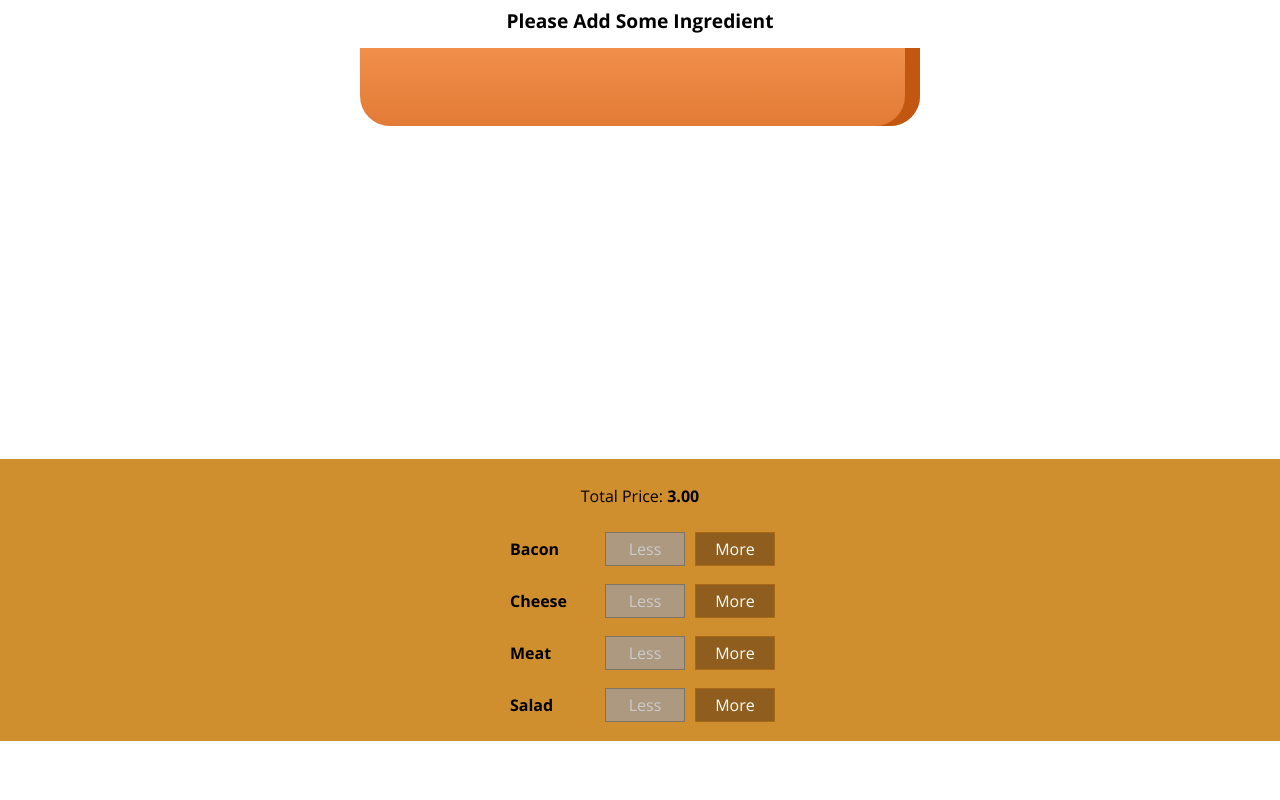
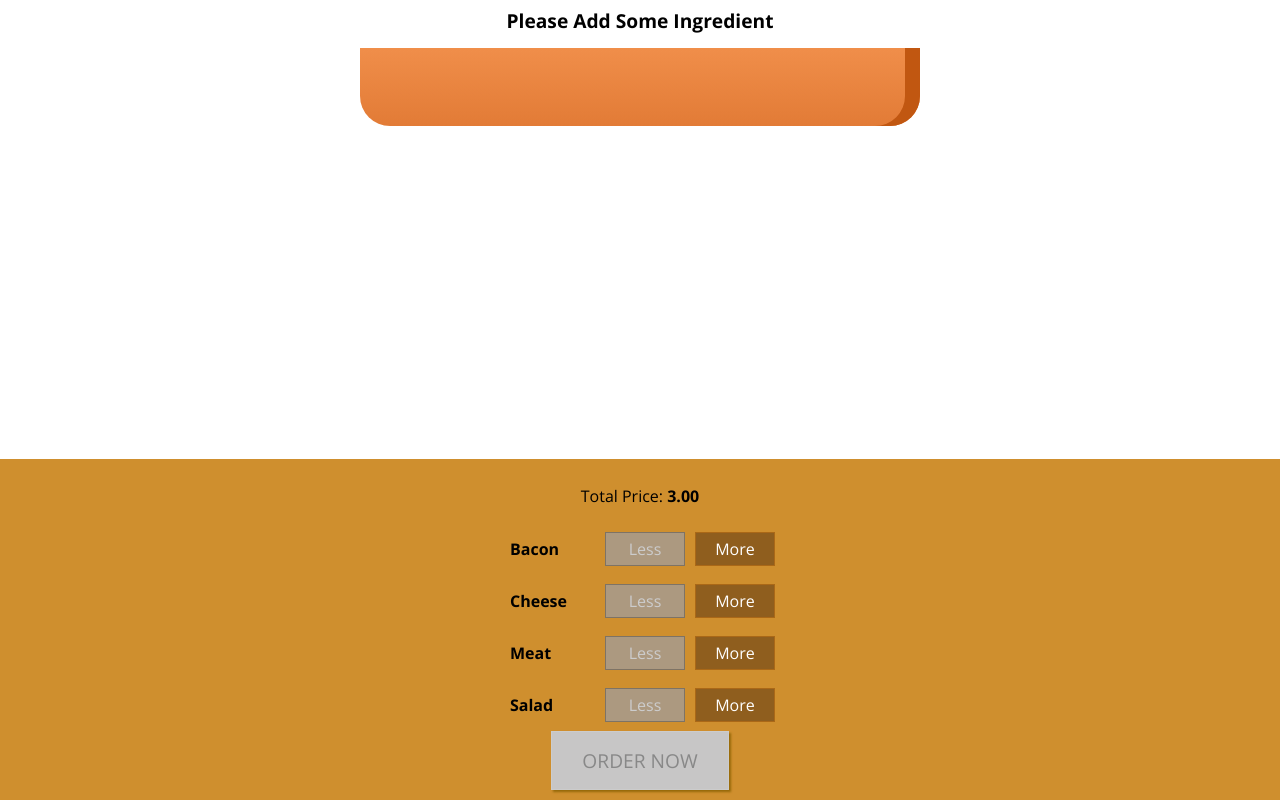
Before and after one commit to arg1998/AwesomeShittyBurgerBuilder, a React app: page / in a window 1280 px wide. Shown: the part 179-979 px from the top of the page. Before the commit the page ends 920 px from the top, so only its background shows below. Built offline with nearby package versions, Linux system fonts and the light colour scheme.

Commit message:
purchase button

```diff
--- a/src/components/Burger/BuildControl/BuildControls.css
+++ b/src/components/Burger/BuildControl/BuildControls.css
@@ -8,3 +8,45 @@
     margin: auto;
     padding: 10px 0px;
 }
+
+
+.OrderButton {
+    background-color: #DAD735;
+    outline: none;
+    cursor: pointer;
+    border: 1px solid #966909;
+    color: #966909;
+    font-family: inherit;
+    font-size: 1.2em;
+    padding: 15px 30px;
+    box-shadow: 2px 2px 2px #966909;
+}
+
+.OrderButton:hover, .OrderButton:active {
+    background-color: #A0DB41;
+    border: 1px solid #966909;
+    color: #966909;
+}
+
+.OrderButton:disabled {
+    background-color: #C7C6C6;
+    cursor: not-allowed;
+    border: 1px solid #ccc;
+    color: #888888;
+}
+
+.OrderButton:not(:disabled) {
+    animation: enable 0.3s linear;
+}
+
+@keyframes enable {
+    0% {
+        transform: scale(1);
+    }
+    60% {
+        transform: scale(1.1);
+    }
+    100% {
+        transform: scale(1);
+    }
+}
--- a/src/components/Burger/BuildControl/BuildControls.js
+++ b/src/components/Burger/BuildControl/BuildControls.js
@@ -22,6 +22,12 @@
                 label={ctrl.label}
                 disabled={props.disabled[ctrl.type]} />
         ))}
+
+        <button
+            disabled={!props.canPurchase}
+            className={classes.OrderButton}>
+            ORDER NOW
+        </button>
     </div>
 );
 
--- a/src/containers/BurgerBuilder/BurgerBuilder.js
+++ b/src/containers/BurgerBuilder/BurgerBuilder.js
@@ -18,8 +18,18 @@
             meat: 0,
             salad: 0
         },
-        totalPrice: 3
+        totalPrice: 3,
+        canPurchase: false
     };
+
+
+    updateCanPurchaseState(ingredients) {
+        const sum = Object.keys(ingredients)
+            .map(ingKey => ingredients[ingKey])
+            .reduce((_sum, current) => _sum + current, 0);
+
+        this.setState({ canPurchase: sum > 0 });
+    }
 
     addIngredientHandler = (type) => {
         const oldCount = this.state.ingredients[type];
@@ -30,20 +40,21 @@
             ingredients: { ...newIngs },
             totalPrice: oldPrice + INGREDIENT_PRICES[type]
         })
+        this.updateCanPurchaseState(newIngs);
+
     }
 
     removeIngredientHandler = (type) => {
         const oldCount = this.state.ingredients[type];
+        if (oldCount === 0) return;
         const oldPrice = this.state.totalPrice;
         const newIngs = { ...this.state.ingredients }
         newIngs[type] = oldCount - 1
-        if (newIngs[type] === -1) {
-            return;
-        }
         this.setState({
             ingredients: { ...newIngs },
             totalPrice: oldPrice - INGREDIENT_PRICES[type]
         })
+        this.updateCanPurchaseState(newIngs);
     }
 
     render() {
@@ -60,7 +71,8 @@
                     ingredientAdded={this.addIngredientHandler}
                     ingredientRemoved={this.removeIngredientHandler}
                     disabled={disabledInfo}
-                    price={this.state.totalPrice} />
+                    price={this.state.totalPrice}
+                    canPurchase={this.state.canPurchase} />
 
             </Wrapper>
         );
```
